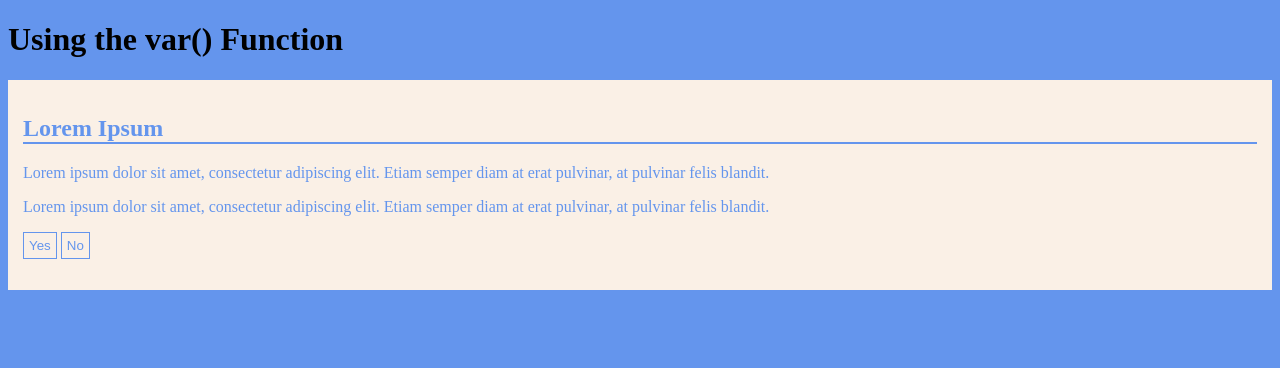
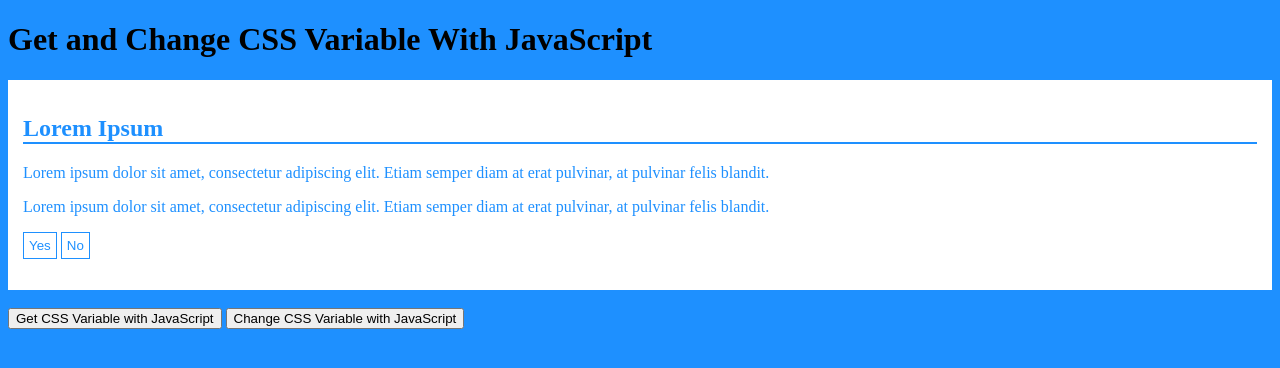
Before and after one commit to nikitaelred/css-training-plan, a plain HTML site: page var.html in a window 1280 px wide. Drawn offline with Linux system fonts and the light colour scheme.

Commit message:
Variables

```diff
--- a/var.html
+++ b/var.html
@@ -3,8 +3,8 @@
 <head>
 <style>
 :root {
-  --blue: #6495ed;
-  --white: #faf0e6;
+  --blue: #1e90ff;
+  --white: #ffffff;
 }
 
 body {
@@ -21,17 +21,36 @@ h2 {
   padding: 15px;
 }
 
-button {
+.container button  {
   background-color: var(--white);
   color: var(--blue);
   border: 1px solid var(--blue);
   padding: 5px;
 }
 </style>
+
+<script>
+// Get the root element
+var r = document.querySelector(':root');
+
+// Create a function for getting a variable value
+function myFunction_get() {
+  // Get the styles (properties and values) for the root
+  var rs = getComputedStyle(r);
+  // Alert the value of the --blue variable
+  alert("The value of --blue is: " + rs.getPropertyValue('--blue'));
+}
+
+// Create a function for setting a variable value
+function myFunction_set() {
+  // Set the value of variable --blue to another value (in this case "lightblue")
+  r.style.setProperty('--blue', 'lightblue');
+}
+</script>
 </head>
 <body>
 
-<h1>Using the var() Function</h1>
+<h1>Get and Change CSS Variable With JavaScript</h1>
 
 <div class="container">
   <h2>Lorem Ipsum</h2>
@@ -42,6 +61,10 @@ button {
     <button>No</button>
   </p>
 </div>
+<br>
+
+<button type="button" onclick="myFunction_get()">Get CSS Variable with JavaScript</button>
+<button type="button" onclick="myFunction_set()">Change CSS Variable with JavaScript</button>
 
 </body>
 </html>
```
